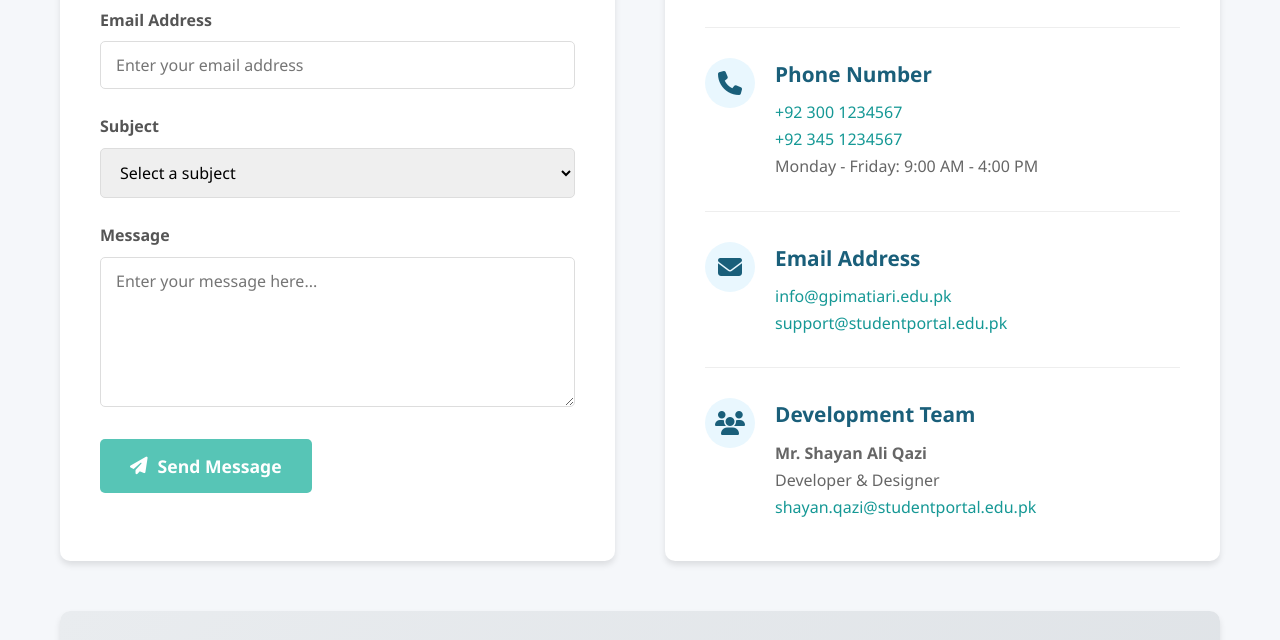
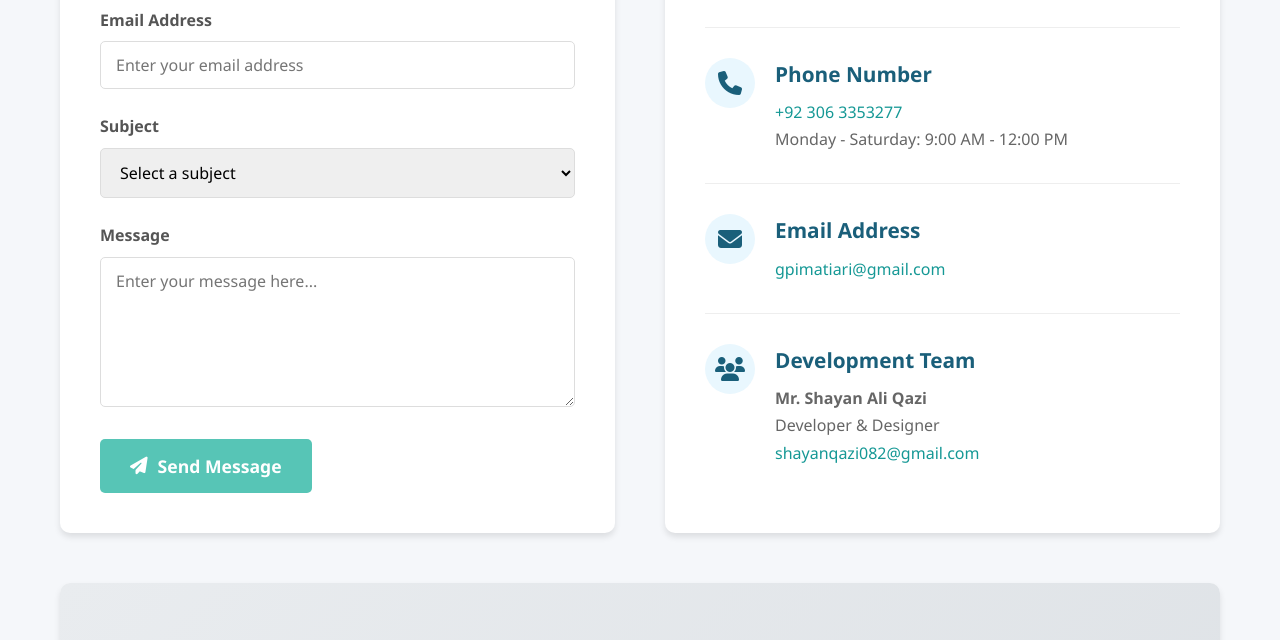
Before and after one commit to Shayan787/DIGITALGPIMATIARI, a plain HTML site: page contact.html in a window 1280 px wide. Shown: the part 610-1250 px from the top of the page. Drawn offline with Linux system fonts and the light colour scheme.

Commit message:
Update contact.html

```diff
--- a/contact.html
+++ b/contact.html
@@ -567,9 +567,8 @@
                     </div>
                     <div class="contact-details">
                         <h3>Phone Number</h3>
-                        <p><a href="tel:+923001234567">+92 300 1234567</a><br>
-                           <a href="tel:+923451234567">+92 345 1234567</a></p>
-                        <p>Monday - Friday: 9:00 AM - 4:00 PM</p>
+                        <p><a href="tel:+923063353277">+92 306 3353277</a><br>
+                        <p>Monday - Saturday: 9:00 AM - 12:00 PM</p>
                     </div>
                 </div>
 
@@ -579,8 +578,7 @@
                     </div>
                     <div class="contact-details">
                         <h3>Email Address</h3>
-                        <p><a href="mailto:info@gpimatiari.edu.pk">info@gpimatiari.edu.pk</a><br>
-                           <a href="mailto:support@studentportal.edu.pk">support@studentportal.edu.pk</a></p>
+                        <p><a href="gpimatiari@gmail.com">gpimatiari@gmail.com</a></p>
                     </div>
                 </div>
 
@@ -592,7 +590,7 @@
                         <h3>Development Team</h3>
                         <p><strong>Mr. Shayan Ali Qazi</strong><br>
                            Developer & Designer<br>
-                           <a href="mailto:shayan.qazi@studentportal.edu.pk">shayan.qazi@studentportal.edu.pk</a></p>
+                           <a href="mailto:shayanqazi082@gmail.com">shayanqazi082@gmail.com</a></p>
                     </div>
                 </div>
             </div>
@@ -668,4 +666,5 @@
         });
     </script>
 </body>
+
 </html>
```
